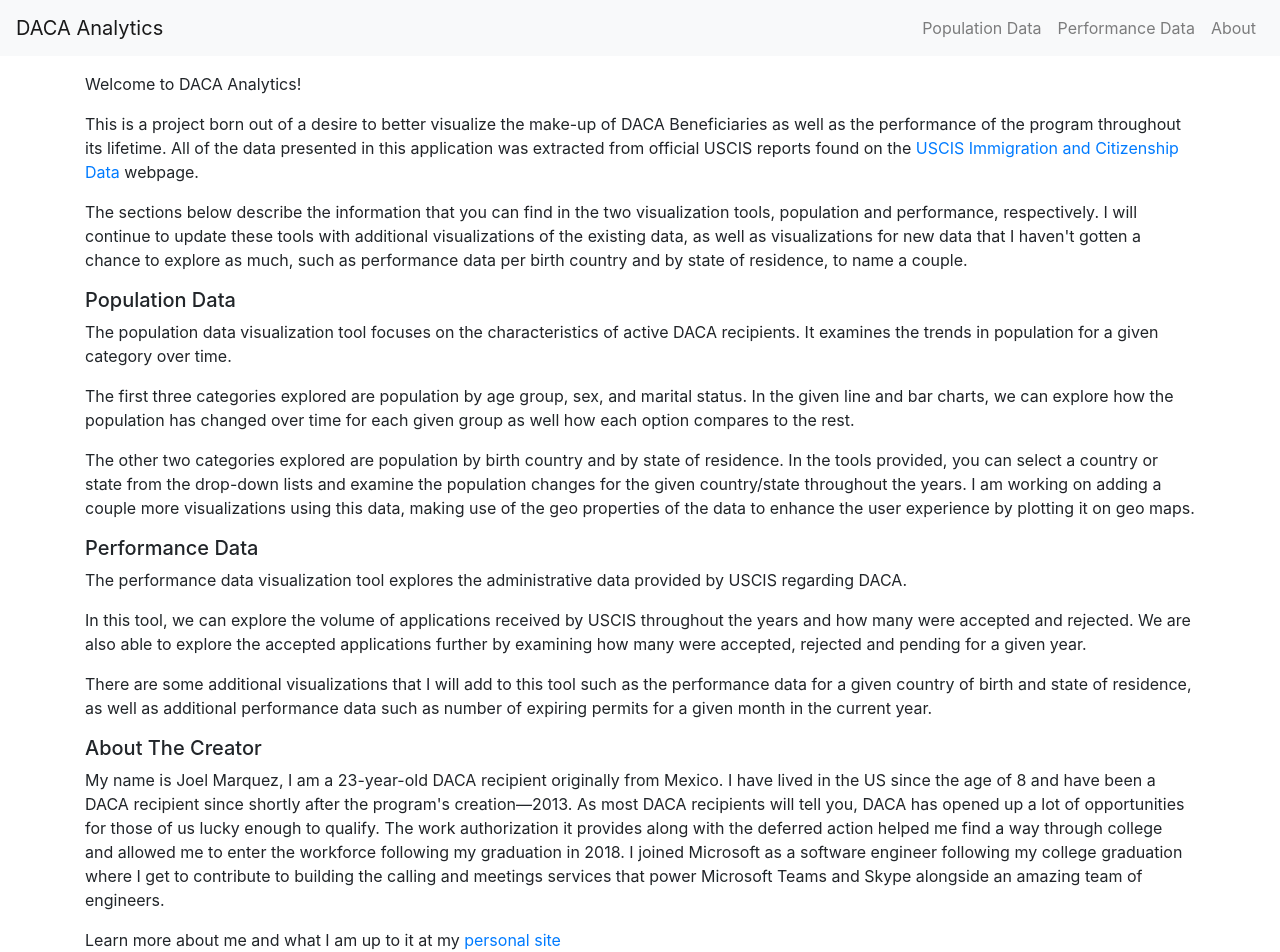
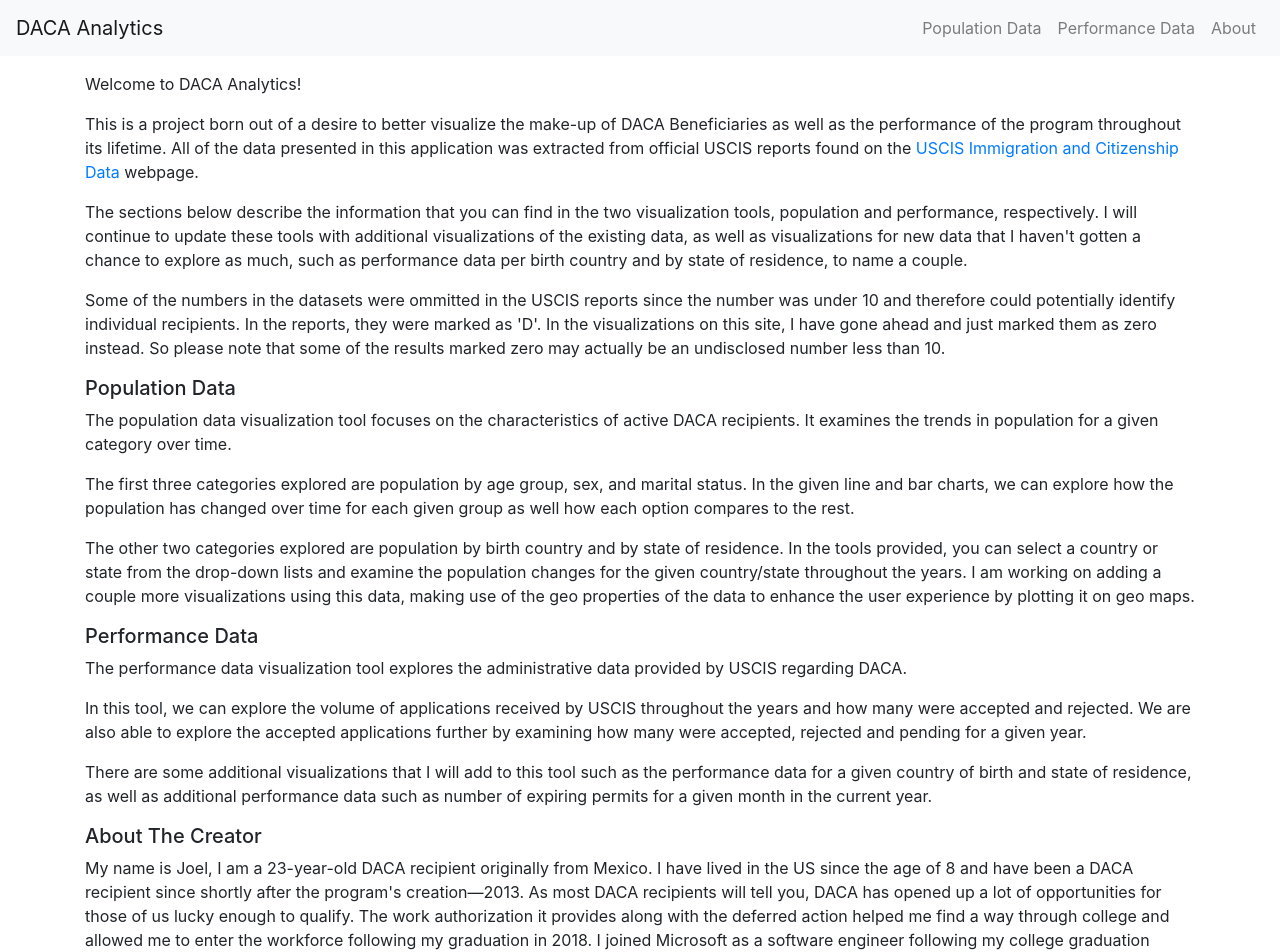
Before and after one commit to joelhmarquez/dacaanalytics, a React (Create React App) app in the folder daclient/: page /about in a window 1280 px wide. Shown: the top 952 px of the page. Built offline with nearby package versions, Linux system fonts and the light colour scheme.

Commit message:
clean up about

```diff
--- a/daclient/src/components/common/About.js
+++ b/daclient/src/components/common/About.js
@@ -12,6 +12,10 @@ function Footer()
                     <p>
                         The sections below describe the information that you can find in the two visualization tools, population and performance, respectively.
                         I will continue to update these tools with additional visualizations of the existing data, as well as visualizations for new data that I haven't gotten a chance to explore as much, such as performance data per birth country and by state of residence, to name a couple.
+                    </p>
+                    <p>
+                        Some of the numbers in the datasets were ommitted in the USCIS reports since the number was under 10 and therefore could potentially identify individual recipients.
+                        In the reports, they were marked as 'D'. In the visualizations on this site, I have gone ahead and just marked them as zero instead. So please note that some of the results marked zero may actually be an undisclosed number less than 10.
                     </p>
                     <h5>Population Data</h5>
                     <p>
@@ -36,7 +40,7 @@ function Footer()
                     <p>There are some additional visualizations that I will add to this tool such as the performance data for a given country of birth and state of residence, as well as additional performance data such as number of expiring permits for a given month in the current year.</p>
                     <h5>About The Creator</h5>
                     <p>
-                        My name is Joel Marquez, I am a 23-year-old DACA recipient originally from Mexico. I have lived in the US since the age of 8 and have been a DACA recipient since shortly after the program's creation—2013.
+                        My name is Joel, I am a 23-year-old DACA recipient originally from Mexico. I have lived in the US since the age of 8 and have been a DACA recipient since shortly after the program's creation—2013.
                         As most DACA recipients will tell you, DACA has opened up a lot of opportunities for those of us lucky enough to qualify.
                         The work authorization it provides along with the deferred action helped me find a way through college and allowed me to enter the workforce following my graduation in 2018.
                         I joined Microsoft as a software engineer following my college graduation where I get to contribute to building the calling and meetings services that power Microsoft Teams and Skype alongside an amazing team of engineers.
```
Also changed, not shown: 2 other files (tests, documents, lock files or other folders).
